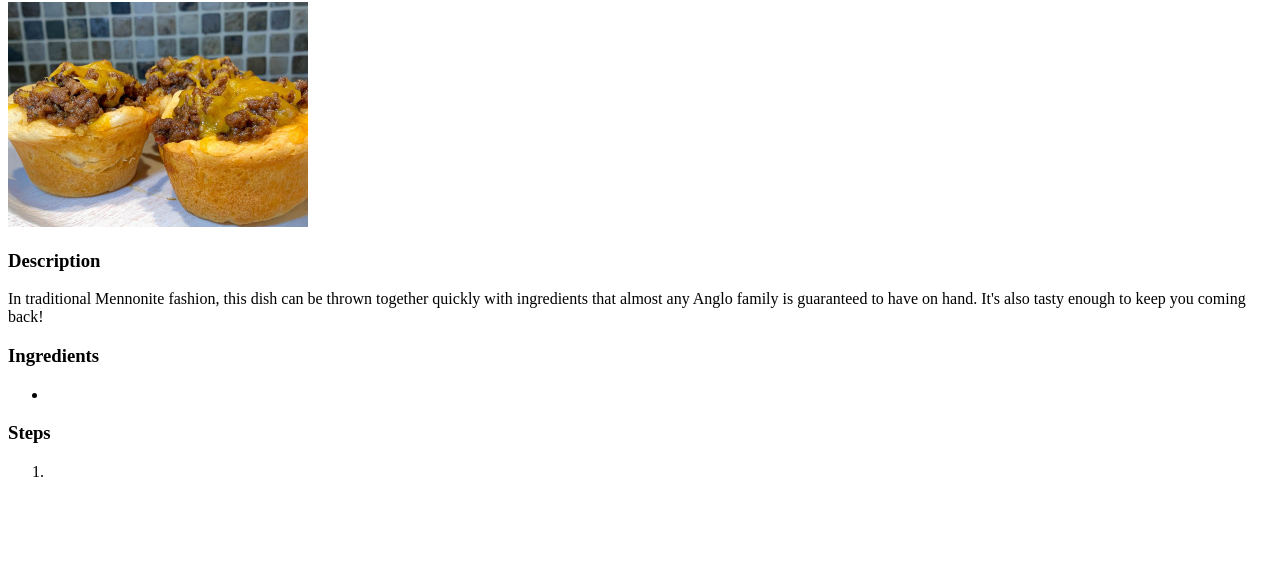
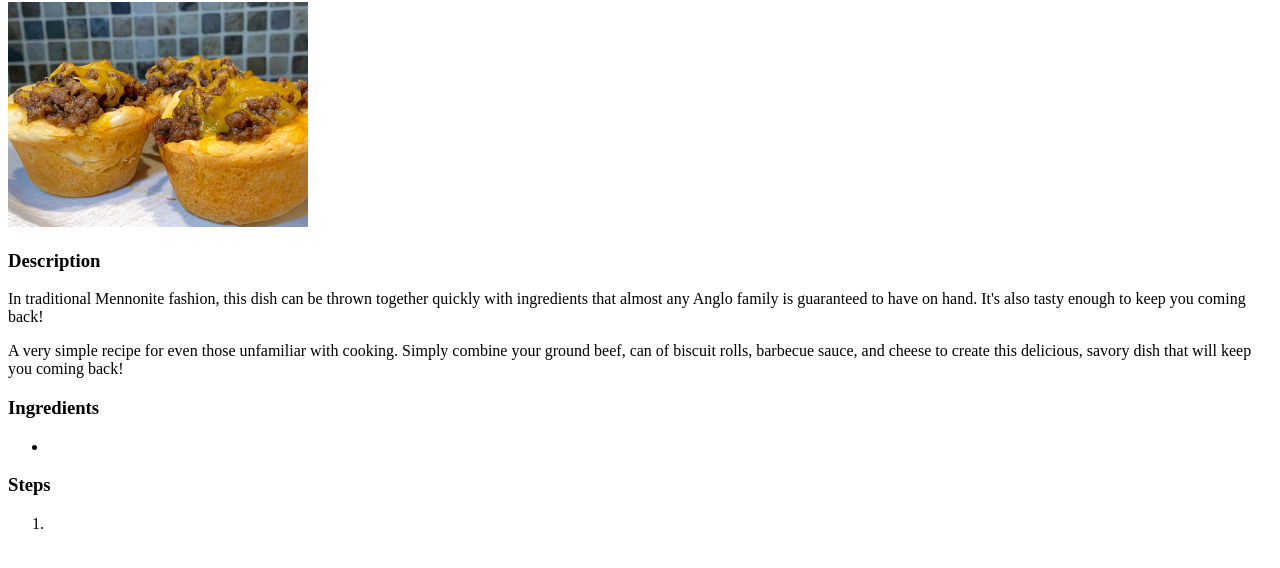
Before and after one commit to CrimsonCoder637/odin-recipes, a plain HTML site: page recipes/meat_muffins.html in a window 1280 px wide. Shown: the part 78-646 px from the top of the page. Drawn offline with Linux system fonts and the light colour scheme.

Commit message:
Update description on meat muffin recipe

```diff
--- a/recipes/meat_muffins.html
+++ b/recipes/meat_muffins.html
@@ -13,6 +13,8 @@
         <h3>Description</h3>
         <p>In traditional Mennonite fashion, this dish can be thrown together quickly with ingredients that almost any Anglo family is guaranteed to have on hand. It's also tasty enough to keep you coming back!</p>
 
+        <p>A very simple recipe for even those unfamiliar with cooking. Simply combine your ground beef, can of biscuit rolls, barbecue sauce, and cheese to create this delicious, savory dish that will keep you coming back!</p>
+
         <!-- Unordered list of ingredients for the recipe -->
         <h3>Ingredients</h3>
         <ul>
```
